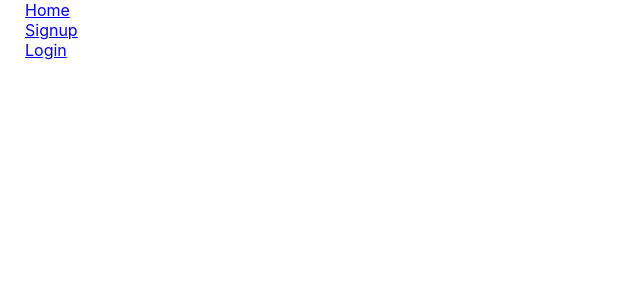
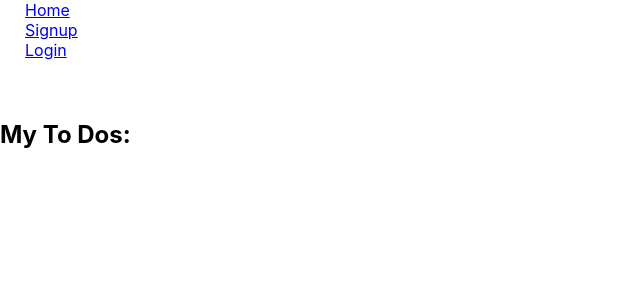
Before and after one commit to pete-hamrick/todo-frontend, a React (Create React App) app: page /todos in a window 1280 px wide. Shown: the top 300 px of the page, without its empty margins (0-640 px from the left). Built offline with nearby package versions, Linux system fonts and the light colour scheme; sample sign-in values are in the browser's storage.

Commit message:
rewritten app.js, created a todos.js

```diff
--- a/src/App.js
+++ b/src/App.js
@@ -1,13 +1,15 @@
 import React, { Component } from 'react'
-import { BrowserRouter, Switch, Route, NavLink, Redirect } from 'react-router-dom';
+import { BrowserRouter, Switch, Route, Redirect } from 'react-router-dom';
 import Home from './Home';
 import Header from './Header';
 import Auth from './Auth';
+import ToDos from './ToDos.js';
 class App extends Component {
   state = {
-    email: '',
-    password: '',
-    type: '',
+    token: localStorage.getItem('TOKEN')
+  }
+  setToken = (value) => {
+    this.setState({ token: value })
   }
   render() {
     return (
@@ -36,8 +38,16 @@ class App extends Component {
                 />
               )}
             />
-            {/* //TODO
-            write /todos path */}
+            <Route
+              path='/todos'
+              render={(routerProps) =>
+                this.state.token ? (
+                  <ToDos {...routerProps} />
+                ) : (
+                  <Redirect to='/signin' />
+                )
+              }
+            />
           </Switch>
         </BrowserRouter>
       </section>
--- /dev/null
+++ b/src/ToDos.js
@@ -0,0 +1,12 @@
+import React, { Component } from 'react';
+
+class ToDos extends Component {
+    state = {  }
+    render() {
+        return (
+            <h1>My To Dos:</h1>
+        );
+    }
+}
+
+export default ToDos;
```
